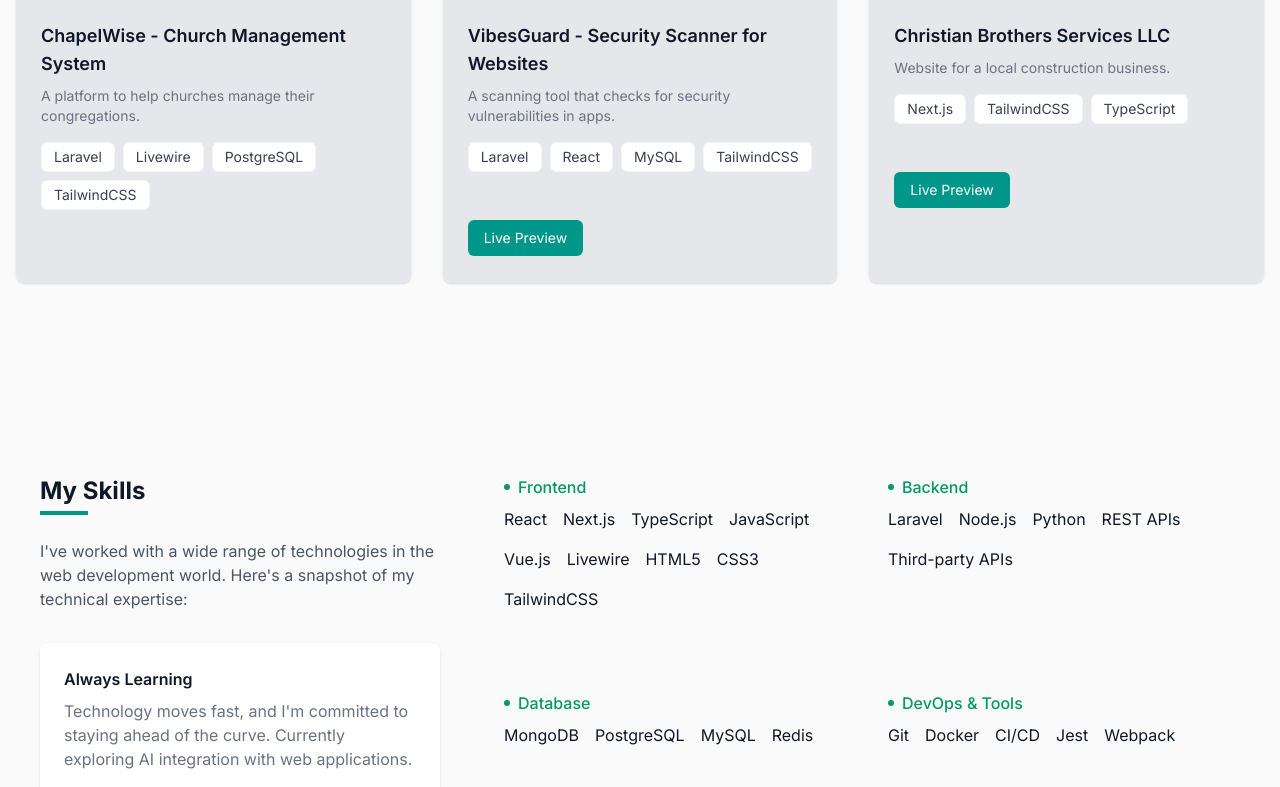
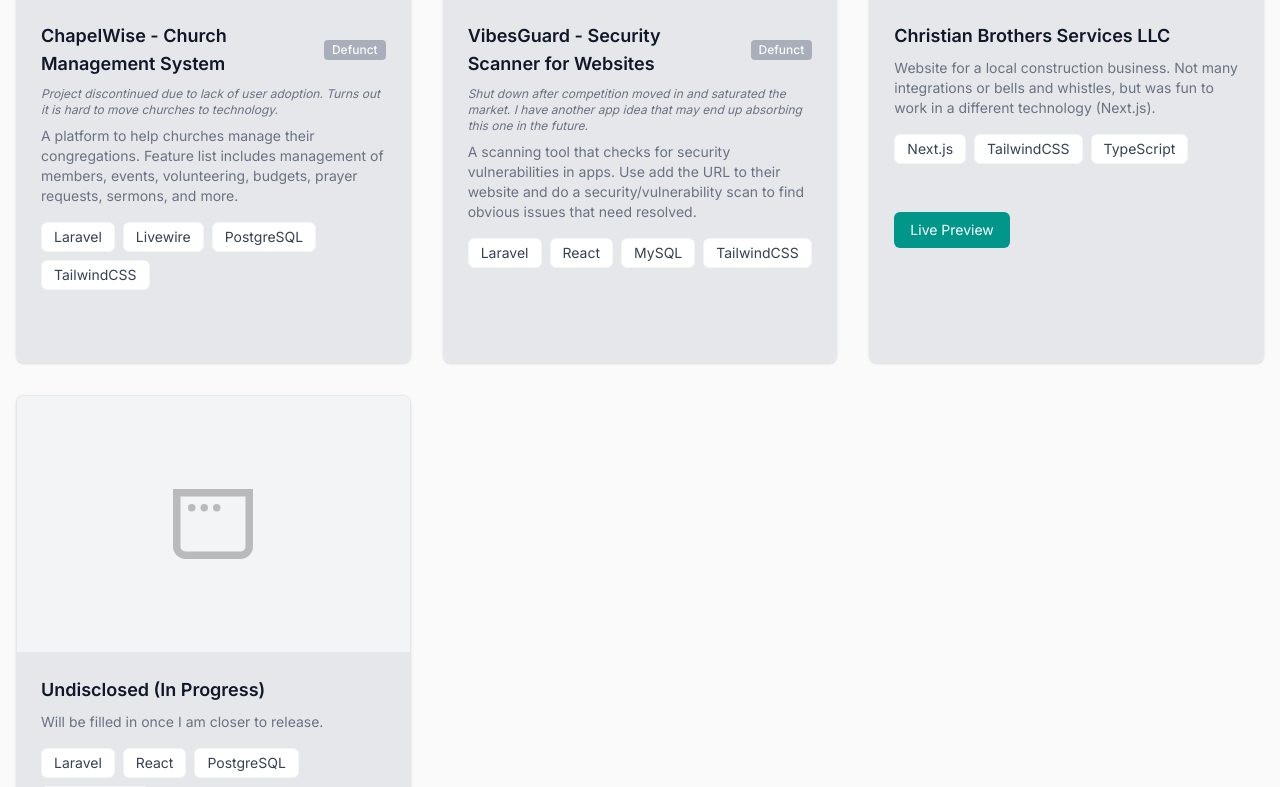
Before and after one commit to danielkleach/portfolio, a Next.js app: page / in a window 1280 px wide. Shown: the part 2193-2980 px from the top of the page. Built offline with nearby package versions, Linux system fonts and the light colour scheme.

Commit message:
Updating projects, skills, and latest work experience blurb

```diff
--- a/src/components/About.tsx
+++ b/src/components/About.tsx
@@ -106,7 +106,7 @@ export default function About() {
                 <div className="relative pl-6 before:absolute before:left-0 before:top-2 before:w-2 before:h-2 before:bg-teal-600 before:rounded-full">
                   <h4 className="font-semibold">Freelance Engineer | AI Manager</h4>
                   <p className="text-gray-600 text-sm md:text-base">Self • Mar 2025 - Present</p>
-                  <p className="mt-2 text-sm md:text-base">Currently building a SaaS platform to help &quot;vibe coders&quot; secure their apps.</p>
+                  <p className="mt-2 text-sm md:text-base">Currently building SaaS platforms and taking on freelance projects.</p>
                 </div>
                 <div className="relative pl-6 before:absolute before:left-0 before:top-2 before:w-2 before:h-2 before:bg-teal-600 before:rounded-full">
                   <h4 className="font-semibold">Software Engineer II</h4>
--- a/src/components/Projects.tsx
+++ b/src/components/Projects.tsx
@@ -8,26 +8,38 @@ import { useState } from 'react'
 const projects = [
   {
     title: 'ChapelWise - Church Management System',
-    description: 'A platform to help churches manage their congregations.',
+    description: 'A platform to help churches manage their congregations. Feature list includes management of members, events, volunteering, budgets, prayer requests, sermons, and more.',
     image: '/images/projects/chapelwise.jpg',
     tech: ['Laravel', 'Livewire', 'PostgreSQL', 'TailwindCSS'],
     liveUrl: '#',
+    codeUrl: '#',
+    status: 'Defunct',
+    shutdownReason: 'Project discontinued due to lack of user adoption. Turns out it is hard to move churches to technology.'
+  },
+  {
+    title: 'VibesGuard - Security Scanner for Websites',
+    description: 'A scanning tool that checks for security vulnerabilities in apps. Use add the URL to their website and do a security/vulnerability scan to find obvious issues that need resolved.',
+    image: '/images/projects/vibesguard.jpg',
+    tech: ['Laravel', 'React', 'MySQL', 'TailwindCSS'],
+    liveUrl: '#',
+    codeUrl: '#',
+    status: 'Defunct',
+    shutdownReason: 'Shut down after competition moved in and saturated the market. I have another app idea that may end up absorbing this one in the future.'
+  },
+  {
+    title: 'Christian Brothers Services LLC',
+    description: 'Website for a local construction business. Not many integrations or bells and whistles, but was fun to work in a different technology (Next.js).',
+    image: '/images/projects/christian-brothers.jpg',
+    tech: ['Next.js', 'TailwindCSS', 'TypeScript'],
+    liveUrl: 'https://christianbrothersservicesllc.com',
     codeUrl: '#'
   },
   {
-    title: 'VibesGuard - Security Scanner for Websites',
-    description: 'A scanning tool that checks for security vulnerabilities in apps.',
-    image: '/images/projects/vibesguard.jpg',
-    tech: ['Laravel', 'React', 'MySQL', 'TailwindCSS'],
-    liveUrl: 'https://vibesguard.com',
-    codeUrl: '#'
-  },
-  {
-    title: 'Christian Brothers Services LLC',
-    description: 'Website for a local construction business.',
-    image: '/images/projects/christian-brothers.jpg',
-    tech: ['Next.js', 'TailwindCSS', 'TypeScript'],
-    liveUrl: 'https://christianbrothersservicesllc.com',
+    title: 'Undisclosed (In Progress)',
+    description: 'Will be filled in once I am closer to release.',
+    image: '',
+    tech: ['Laravel', 'React', 'PostgreSQL', 'TailwindCSS'],
+    liveUrl: '#',
     codeUrl: '#'
   }
 ]
@@ -88,8 +100,9 @@ export default function Projects() {
             >
               <div
                 className="relative h-64 overflow-hidden cursor-pointer group"
-                onClick={() => openImageOverlay(project.image, project.title)}
+                onClick={() => project.image && openImageOverlay(project.image, project.title)}
               >
+                {project.image ? (
                   <Image
                     src={project.image}
                     alt={project.title}
@@ -97,10 +110,31 @@ export default function Projects() {
                     className="object-cover group-hover:scale-105 group-hover:brightness-75 transition-all duration-300"
                     sizes="(max-width: 768px) 100vw, (max-width: 1200px) 50vw, 33vw"
                   />
+                ) : (
+                  <div className="flex items-center justify-center w-full h-full bg-gray-100">
+                    <Image
+                      src="/window.svg"
+                      alt="Placeholder"
+                      width={80}
+                      height={80}
+                      className="opacity-40"
+                    />
+                  </div>
+                )}
               </div>
               <div className="p-4 md:p-6 flex flex-col h-full bg-gray-200">
                 <div>
-                  <h3 className="text-lg font-semibold mb-2">{project.title}</h3>
+                  <h3 className="text-lg font-semibold mb-2 flex items-center gap-2">
+                    {project.title}
+                    {project.status && (
+                      <span className="ml-2 px-2 py-0.5 rounded bg-gray-400 text-white text-xs font-medium opacity-80">
+                        {project.status}
+                      </span>
+                    )}
+                  </h3>
+                  {project.shutdownReason && (
+                    <p className="text-xs italic text-gray-500 mb-2">{project.shutdownReason}</p>
+                  )}
                   <p className="text-gray-500 text-sm mb-4">{project.description}</p>
                   <div className="flex flex-wrap gap-2 mb-6">
                     {project.tech.map(tech => (
--- a/src/components/Skills.tsx
+++ b/src/components/Skills.tsx
@@ -9,7 +9,7 @@ const skillSections = [
   },
   {
     title: 'Backend',
-    skills: ['Laravel','Node.js', 'Python', 'REST APIs', 'Third-party APIs']
+    skills: ['Laravel', 'Next.js', 'Node.js', 'Python', 'REST APIs', 'Third-party APIs']
   },
   {
     title: 'Database',
@@ -17,7 +17,7 @@ const skillSections = [
   },
   {
     title: 'DevOps & Tools',
-    skills: ['Git', 'Docker', 'CI/CD', 'Jest', 'Webpack']
+    skills: ['Git', 'Docker', 'Postman', 'Cursor']
   }
 ]
 
```
Lines whose indentation alone changed are shown as unchanged.
